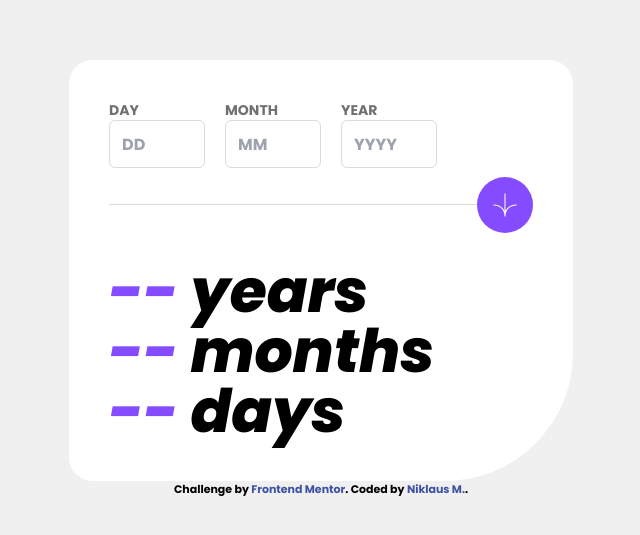
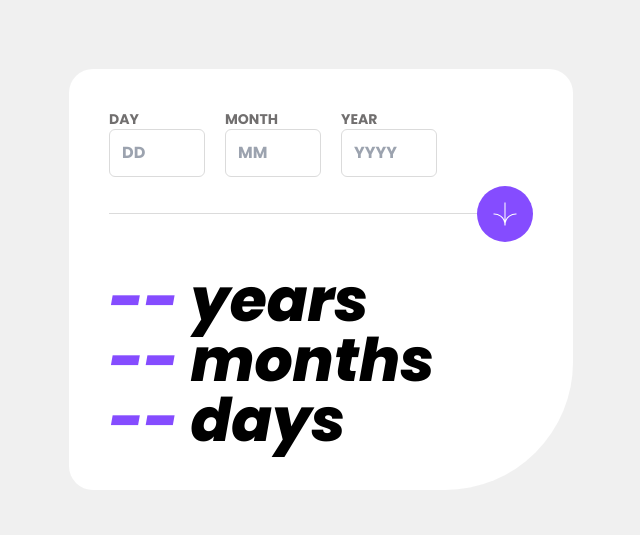
Before and after one commit to Ayanda-boluwatife/age-calculator, a website: page index.html in a window 1280 px wide. Shown: the part 121-656 px from the top of the page, without its empty margins (319-959 px from the left). Drawn offline with nearby package versions, Linux system fonts and the light colour scheme.

Commit message:
resolving error

```diff
--- a/index.html
+++ b/index.html
@@ -76,11 +76,6 @@
       <h2 class="text-5xl md:text-6xl italic font-bold"><span class="text-Purple" id="days">-- </span>days</h2>
     </section>
   </main>
-
-  <div class="attribution">
-    Challenge by <a href="https://www.frontendmentor.io?ref=challenge" target="_blank">Frontend Mentor</a>.
-    Coded by <a href="#">Niklaus M.</a>.
-  </div>
   <script src="index.js"></script>
 </body>
 
```
